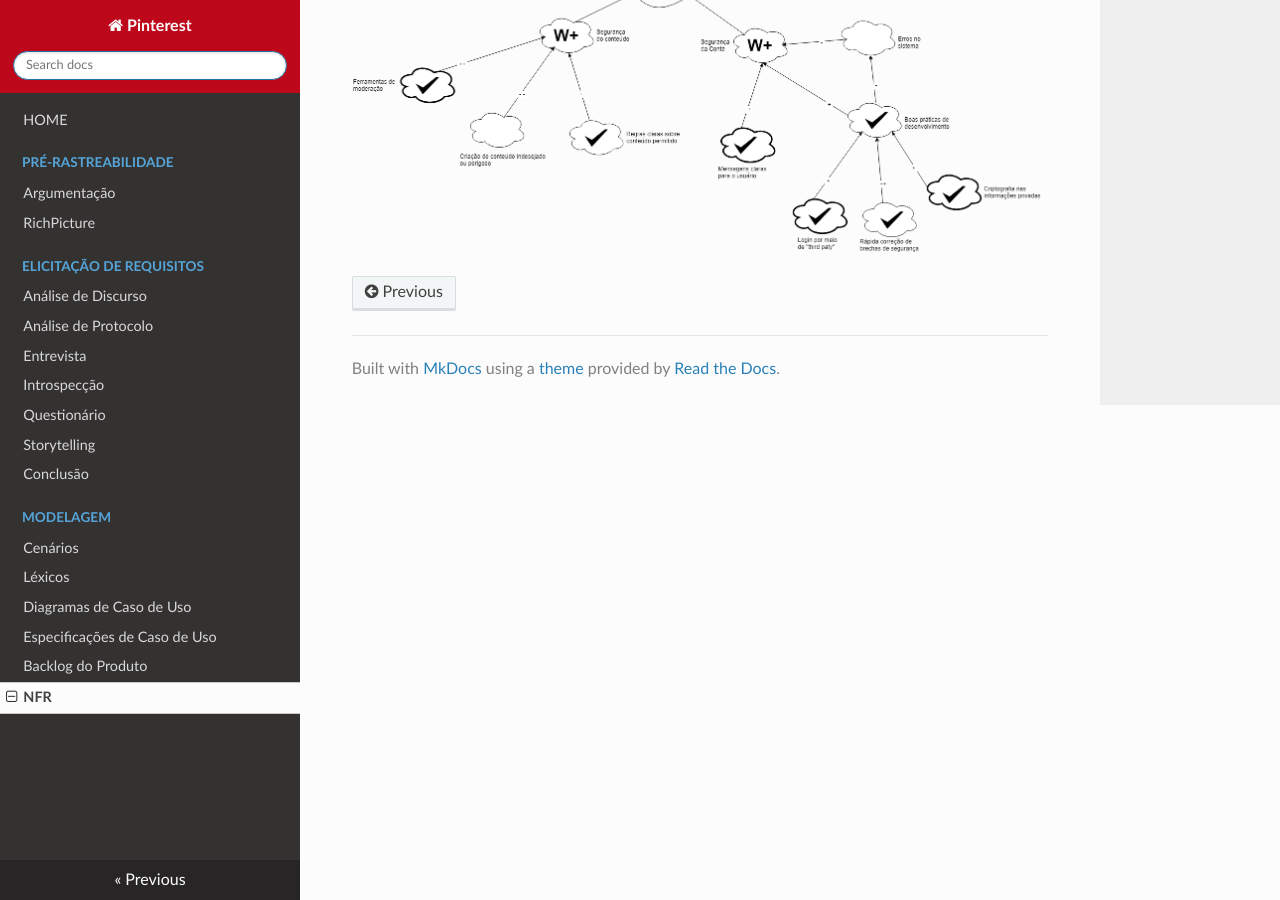
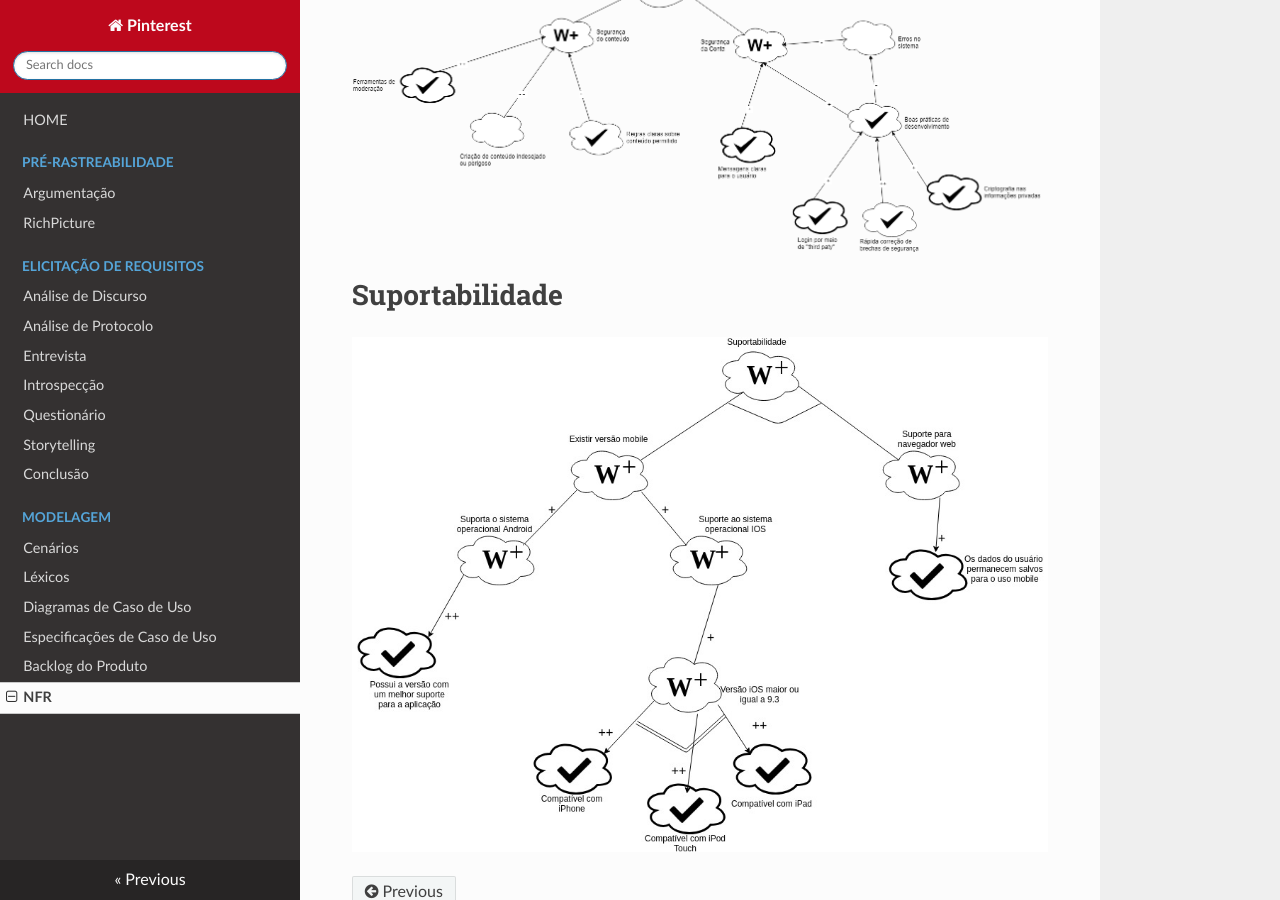
Before and after one commit to joberthrogers18/2018.2-Requisitos-Pinterest, an MkDocs documentation site: the page built from docs/nfr.md, in a window 1280 px wide and 900 px high, scrolled down 2580 px. Built offline with MkDocs 1.6.1, drawn with Linux system fonts in a browser that asks for light colours; nearby versions of some CDN libraries; old or Windows-style settings are respelled for this version of MkDocs.

Commit message:
Added Suportability NFR md

```diff
--- a/docs/nfr.md
+++ b/docs/nfr.md
@@ -21,3 +21,7 @@
 # Segurança
 
 ![](img/NFR_Seguranca.png)
+
+# Suportabilidade
+
+![](img/NFR_Suportabilidade.jpg)
```
